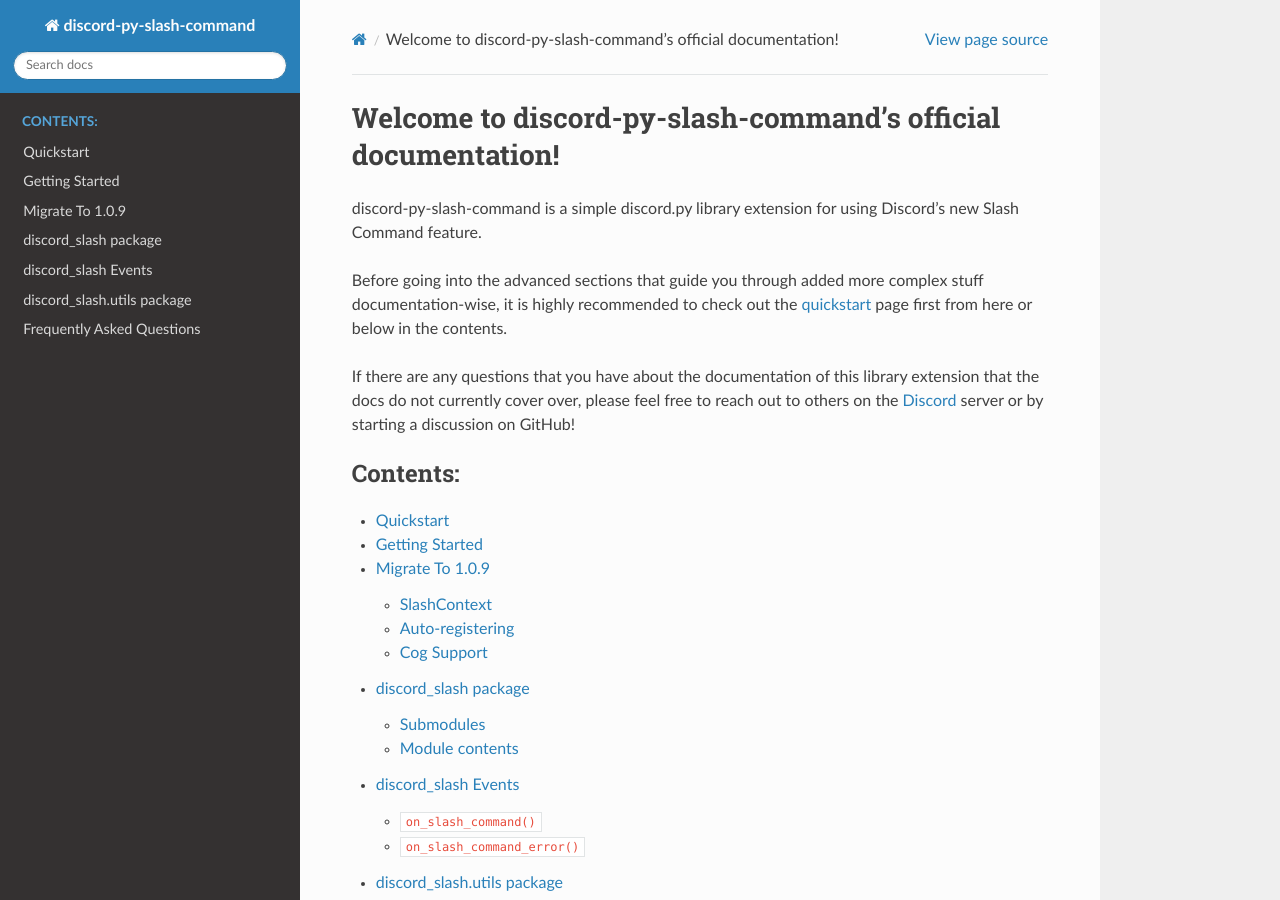
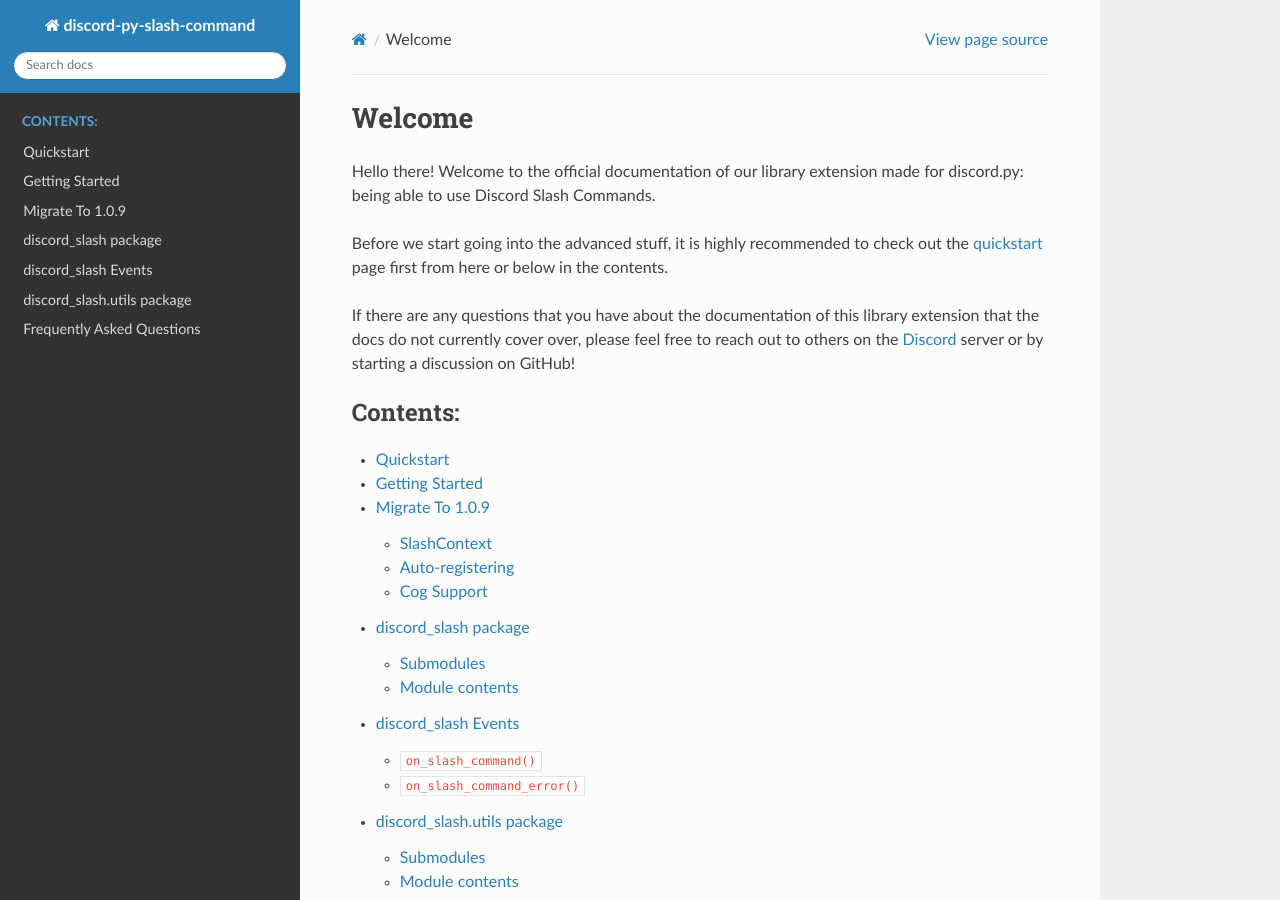
Before and after one commit to interactions-py/interactions.py, a Sphinx documentation site: the page built from docs/index.rst, in a window 1280 px wide and 900 px high. Built offline with Sphinx 7.4.7 and the Read the Docs theme 2.0.0, drawn with Linux system fonts in a browser that asks for light colours.

Commit message:
Re-wording
Let's make this a goal to be even more user-friendly now. We need to hold their hands through this all, because ignorance is something we're here to correct, not neglect.

```diff
--- a/docs/index.rst
+++ b/docs/index.rst
@@ -3,14 +3,13 @@
    You can adapt this file completely to your liking, but it should at least
    contain the root `toctree` directive.
 
-Welcome to discord-py-slash-command's official documentation!
-=============================================================
+Welcome
+=======
 
-discord-py-slash-command is a simple discord.py library extension
-for using Discord's new Slash Command feature.
+Hello there! Welcome to the official documentation of our library
+extension made for discord.py: being able to use Discord Slash Commands.
 
-Before going into the advanced sections that guide you through
-added more complex stuff documentation-wise, it is highly recommended
+Before we start going into the advanced stuff, it is highly recommended
 to check out the `quickstart`_ page first from here or below in the contents.
 
 If there are any questions that you have about the documentation
```
